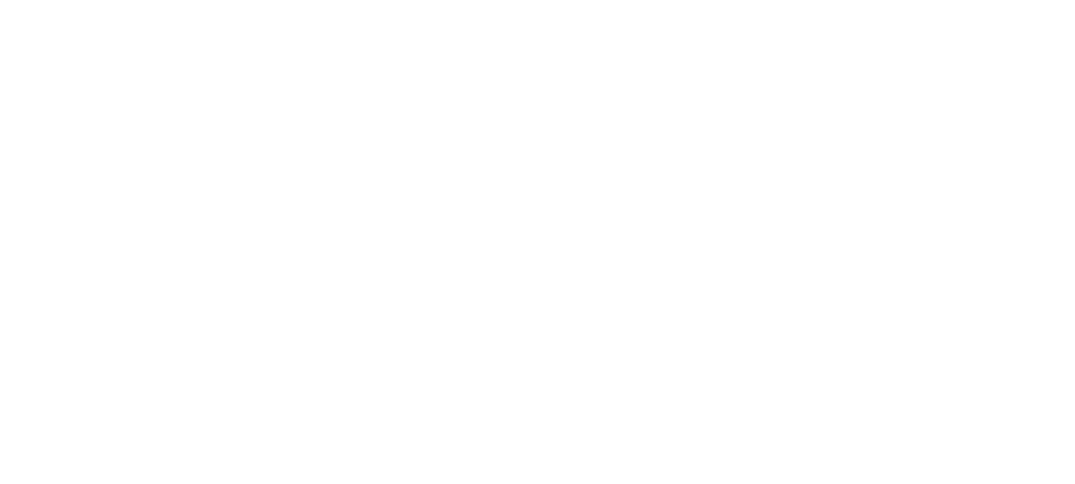
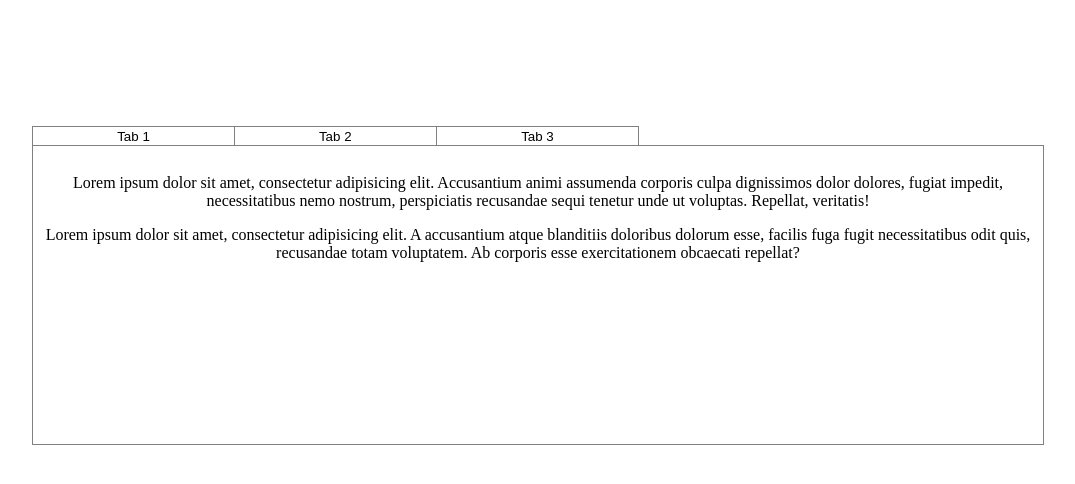
Before and after one commit to Patmando73/07-08-javascript-mini-exercises, a plain HTML site: page tabs/index.html in a window 1280 px wide. Shown: the whole page, without its empty margins (102-1177 px from the left). Drawn offline with Linux system fonts and the light colour scheme.

Commit message:
tabs exercise finished! :)

```diff
--- a/tabs/global.css
+++ b/tabs/global.css
@@ -0,0 +1,67 @@
+html {
+    box-sizing: border-box;
+}
+
+*, *:before, *:after {
+    box-sizing: inherit;
+}
+
+.info_template {
+    position: absolute;
+    padding: 12px;
+    width: 100%;
+}
+
+
+#frame {
+    text-align: center;
+    margin: 10%;
+}
+
+.tab_template {
+    width: 20%;
+    float: left;
+    border: 1px solid gray;
+    background-color: white;
+    border-bottom: none;
+
+}
+
+#content {
+    position: relative;
+    height: 300px;
+    border: 1px solid gray;
+    overflow: auto;
+}
+
+#tab1_info {
+    background-color: white;
+}
+
+#tab2_info {
+    background-color: white;
+
+}
+
+#tab3_info {
+
+    background-color: white;
+
+}
+
+.button_template {
+    width: 100%;
+    border: 0px;
+    background-color: white;
+    cursor: pointer;
+
+}
+
+#tab2 {
+    border-left: none;
+}
+
+
+#tab3 {
+    border-left: none;
+}
--- a/tabs/global.js
+++ b/tabs/global.js
@@ -1,3 +1,32 @@
 /**
  * Created by Patrick Carlton & Lars Hollingsed on 7/8/15.
  */
+
+
+function show_info1() {
+    document.getElementById("tab1_info").style.visibility="visible";
+    document.getElementById("tab2_info").style.visibility="hidden";
+    document.getElementById("tab3_info").style.visibility="hidden";
+
+}
+
+function show_info2() {
+    document.getElementById("tab2_info").style.visibility="visible";
+    document.getElementById("tab3_info").style.visibility="hidden";
+    document.getElementById("tab1_info").style.visibility="hidden";
+
+}
+
+function show_info3() {
+    document.getElementById("tab3_info").style.visibility="visible";
+    document.getElementById("tab2_info").style.visibility="hidden";
+    document.getElementById("tab1_info").style.visibility="hidden";
+}
+
+show_info1();
+
+document.getElementById("tab2_button").onclick = show_info2;
+
+document.getElementById("tab3_button").onclick = show_info3;
+
+document.getElementById("tab1_button").onclick = show_info1;
--- a/tabs/index.html
+++ b/tabs/index.html
@@ -2,9 +2,43 @@
 <html>
 <head lang="en">
     <meta charset="UTF-8">
-    <title></title>
+    <link rel="stylesheet" href="global.css">
+    <title>Tabs</title>
 </head>
 <body>
 
+<div id="frame">
+    <div id="header">
+        <div id="tab1" class="tab_template">
+            <button id="tab1_button" class="button_template"> Tab 1</button>
+        </div>
+        <div id="tab2" class="tab_template">
+            <button id="tab2_button" class="button_template"> Tab 2</button>
+        </div>
+        <div id="tab3" class="tab_template">
+            <button id="tab3_button" class="button_template"> Tab 3</button>
+        </div>
+
+        <div style="clear: both"></div>
+    </div>
+
+    <div id="content">
+        <div id="tab1_info" class="info_template">
+            <p>Lorem ipsum dolor sit amet, consectetur adipisicing elit. Accusantium animi assumenda corporis culpa dignissimos dolor dolores, fugiat impedit, necessitatibus nemo nostrum, perspiciatis recusandae sequi tenetur unde ut voluptas. Repellat, veritatis!</p>
+            <p>Lorem ipsum dolor sit amet, consectetur adipisicing elit. A accusantium atque blanditiis doloribus dolorum esse, facilis fuga fugit necessitatibus odit quis, recusandae totam voluptatem. Ab corporis esse exercitationem obcaecati repellat?</p>
+
+        </div>
+        <div id="tab2_info" class="info_template">
+            <p>this is the second tabs info</p>
+        </div>
+        <div id="tab3_info" class="info_template">
+            <p>this is the third tabs info :)</p>
+
+        </div>
+
+    </div>
+</div>
 </body>
+<script type="text/javascript" src="global.js"></script>
+
 </html>
```
